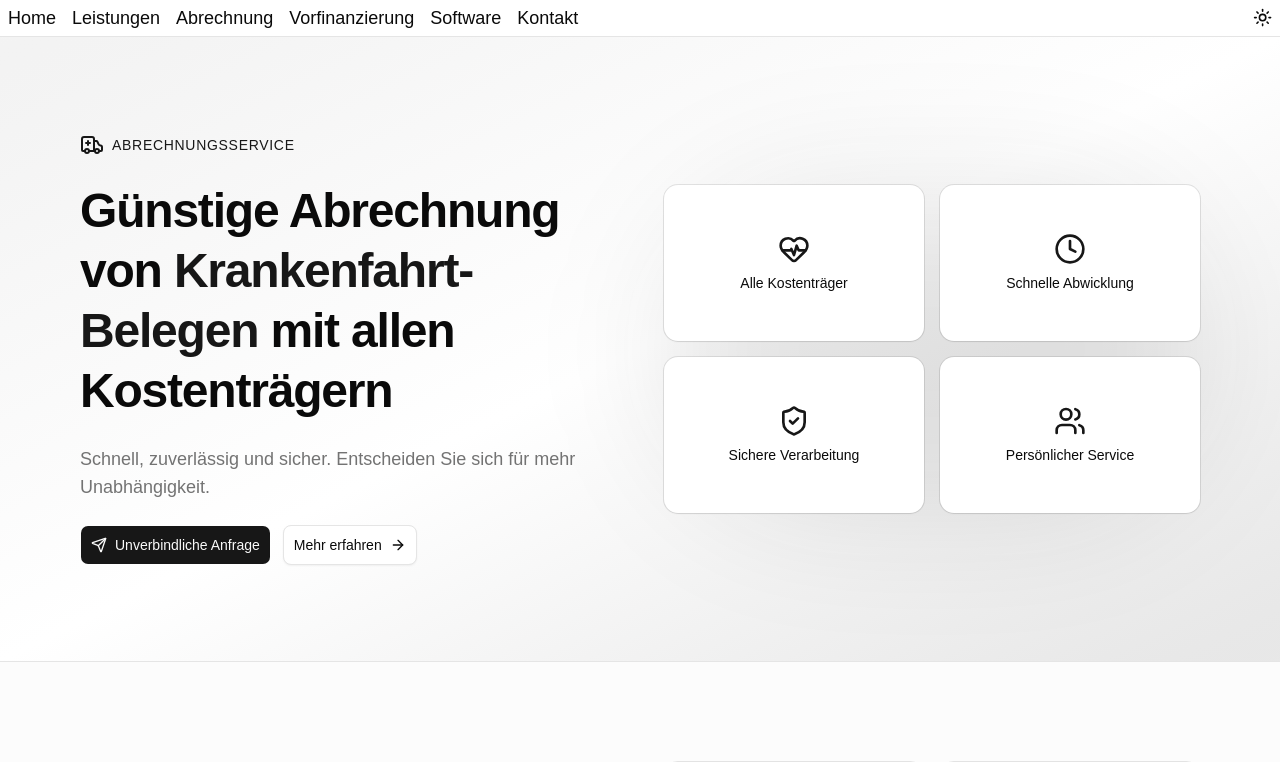
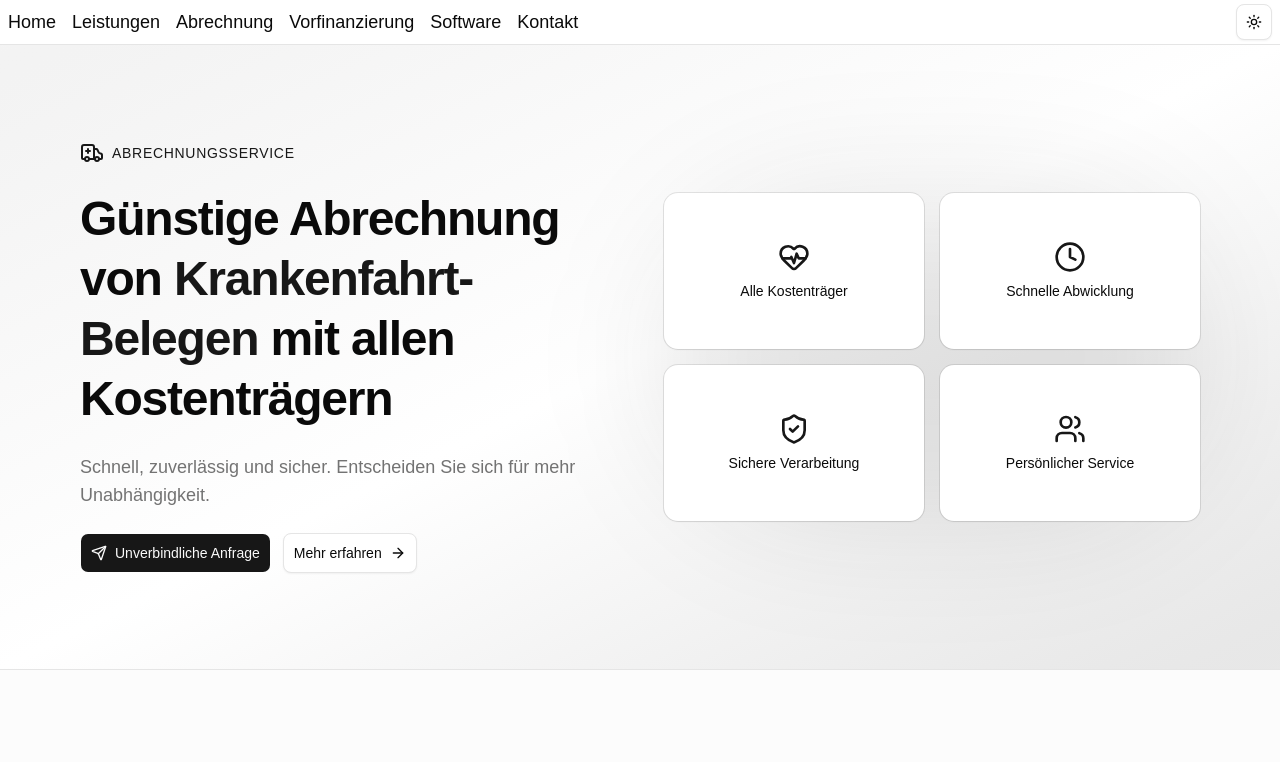
Before and after one commit to Yeah-Jack/ptas, a Next.js app in the folder apps/web/: page / in a window 1280 px wide. Shown: the top 762 px of the page. Built offline with nearby package versions, Linux system fonts and the light colour scheme.

Commit message:
Remove unused React import and update DropdownMenuTrigger to use asChild prop

```diff
--- a/apps/web/src/app/page.tsx
+++ b/apps/web/src/app/page.tsx
@@ -3,7 +3,6 @@ import {
 	ArrowRight,
 	CheckCircle,
 	Clock,
-	FileText,
 	HandCoins,
 	HeartPulse,
 	Send,
--- a/apps/web/src/components/mode-toggle.tsx
+++ b/apps/web/src/components/mode-toggle.tsx
@@ -2,7 +2,6 @@
 
 import { Moon, Sun } from "lucide-react";
 import { useTheme } from "next-themes";
-import * as React from "react";
 
 import { Button } from "@/components/ui/button";
 import {
@@ -17,10 +16,12 @@ export function ModeToggle() {
 
 	return (
 		<DropdownMenu>
-			<DropdownMenuTrigger render={<Button variant="outline" size="icon" />}>
-				<Sun className="h-[1.2rem] w-[1.2rem] rotate-0 scale-100 transition-all dark:-rotate-90 dark:scale-0" />
-				<Moon className="absolute h-[1.2rem] w-[1.2rem] rotate-90 scale-0 transition-all dark:rotate-0 dark:scale-100" />
-				<span className="sr-only">Toggle theme</span>
+			<DropdownMenuTrigger asChild>
+				<Button variant="outline" size="icon">
+					<Sun className="h-[1.2rem] w-[1.2rem] rotate-0 scale-100 transition-all dark:-rotate-90 dark:scale-0" />
+					<Moon className="absolute h-[1.2rem] w-[1.2rem] rotate-90 scale-0 transition-all dark:rotate-0 dark:scale-100" />
+					<span className="sr-only">Toggle theme</span>
+				</Button>
 			</DropdownMenuTrigger>
 			<DropdownMenuContent align="end">
 				<DropdownMenuItem onClick={() => setTheme("light")}>
```
